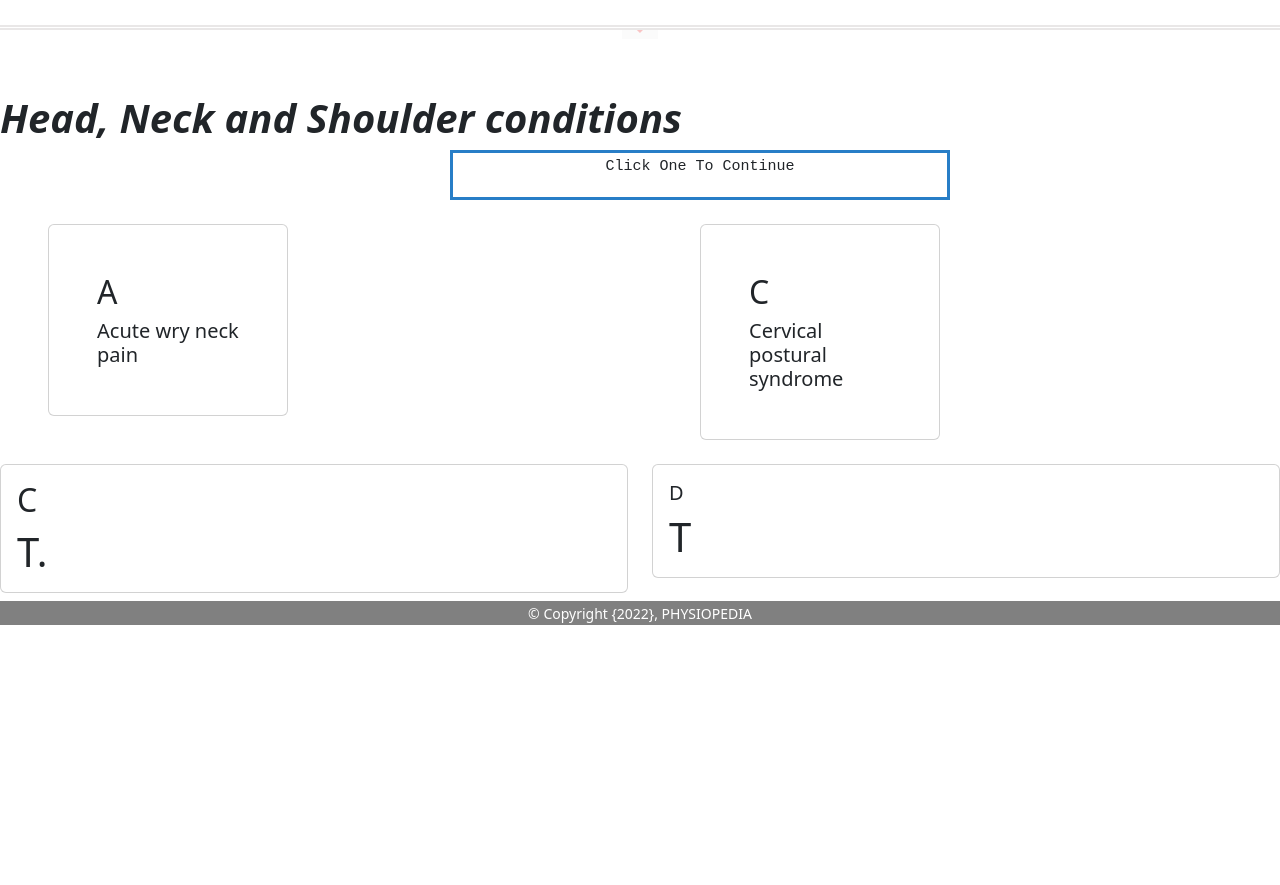
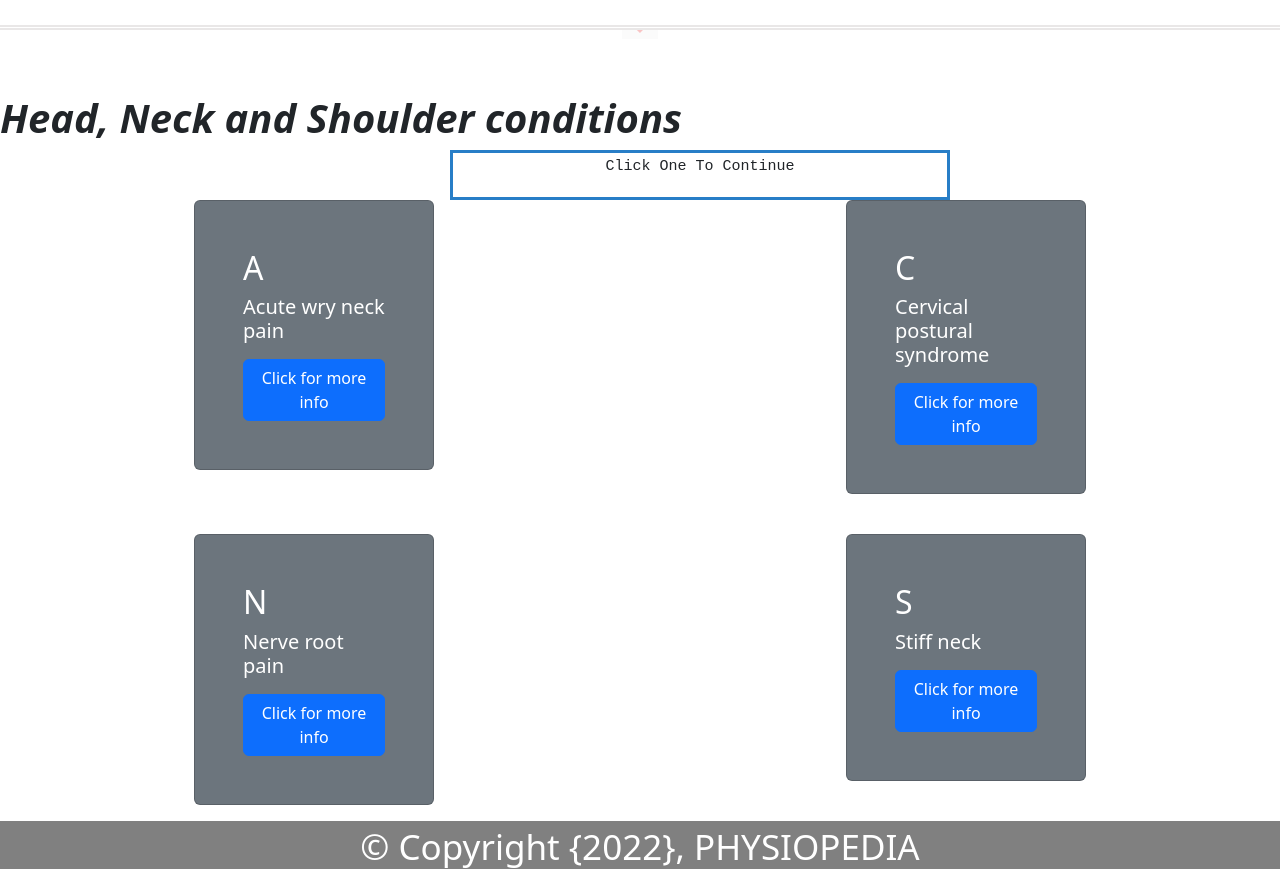
Before and after one commit to heidityx/PhysiopediaCo, a Django app: page /selections-HeadNeckShoulder/ in a window 1280 px wide. Shown: the part 136-1021 px from the top of the page. Before the commit the page ends 761 px from the top, so only its background shows below. Run offline with Django 4.2, Linux system fonts and the light colour scheme.

Commit message:
selections-HeadNeckShoulder -mingwen

```diff
--- a/physiopediaWeb/physioApp/templates/selectHeadNeckShoulder.html
+++ b/physiopediaWeb/physioApp/templates/selectHeadNeckShoulder.html
@@ -47,38 +47,42 @@
 
                     <div class="row row-cols-1 row-cols-md-2 g-4">
                         <div class="col">
-                          <div class="card ms-5 mt-4" style="width:15rem;">
+                          <div class="card text-bg-secondary mb-3 mx-auto" style="width:15rem;">
 
                             <div class="card-body p-5">
                               <h2 class="card-title">A</h2>
                               <p class="card-text fs-5">Acute wry neck pain</p>
+                              <a href="../currentMilestone/" class="btn btn-primary">Click for more info</a>
                             </div>
                           </div>
                         </div>
                         <div class="col">
-                          <div class="card ms-5 mt-4" style="width:15rem;">
+                          <div class="card text-bg-secondary mb-3 mx-auto" style="width:15rem;">
 
                             <div class="card-body p-5">
                               <h2 class="card-title">C</h2>
                               <p class="card-text fs-5">Cervical postural syndrome</p>
+                              <a href="../currentMilestone/" class="btn btn-primary">Click for more info</a>
                             </div>
                           </div>
                         </div>
                         <div class="col">
-                          <div class="card">
+                          <div class="card text-bg-secondary mb-3 mx-auto" style="width:15rem;">
 
-                            <div class="card-body">
-                              <h2 class="card-title">C</h2>
-                              <p class="card-text">T.</p>
+                            <div class="card-body p-5">
+                              <h2 class="card-title">N</h2>
+                              <p class="card-text fs-5">Nerve root pain</p>
+                              <a href="../currentMilestone/" class="btn btn-primary">Click for more info</a>
                             </div>
                           </div>
                         </div>
                         <div class="col">
-                          <div class="card">
+                          <div class="card text-bg-secondary mb-3 mx-auto" style="width:15rem;">
 
-                            <div class="card-body">
-                              <h5 class="card-title">D</h5>
-                              <p class="card-text">T</p>
+                            <div class="card-body p-5">
+                              <h2 class="card-title">S</h2>
+                              <p class="card-text fs-5">Stiff neck</p>
+                              <a href="../currentMilestone/" class="btn btn-primary">Click for more info</a>
                             </div>
                           </div>
                         </div>
@@ -96,15 +100,16 @@
               crossorigin="anonymous">
               </script>
 
-             </main>
+            <footer>
+              <div class="footer">
 
-           <footer>
-            <div class="footer">
+                <p><small>&copy; Copyright {2022}, PHYSIOPEDIA</small> </p>
 
-              <p><small>&copy; Copyright {2022}, PHYSIOPEDIA</small> </p>
+            </div>
+             </footer>
 
-          </div>
-           </footer>
+
+
 
 
 
```
Also changed, not shown: physiopediaWeb/physioApp/templates/selectChestBackWaist.html (+82 -16 lines), physiopediaWeb/physioApp/static/css/bodyparts.css (line endings or trailing spaces).
